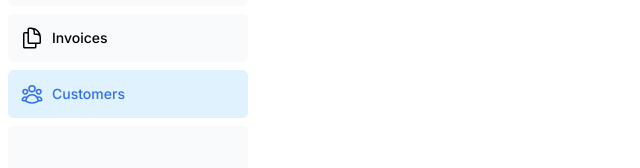
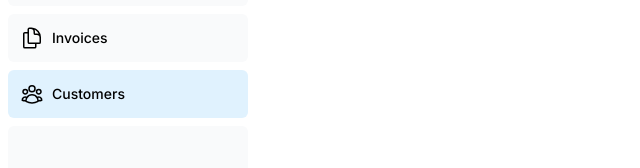
Before and after one commit to 3liswaid2023/myNextjs, a Next.js app in the folder nextjs-dashboard/: page /dashboard/customers in a window 1280 px wide. Shown: the part 226-394 px from the top of the page, without its empty margins (0-640 px from the left). Built offline with nearby package versions, Linux system fonts and the light colour scheme; a web font is replaced by a local one.

Commit message:
Red after Chapter 6

```diff
--- a/nextjs-dashboard/app/ui/dashboard/nav-links.tsx
+++ b/nextjs-dashboard/app/ui/dashboard/nav-links.tsx
@@ -37,7 +37,7 @@ export default function NavLinks() {
             className={clsx(
               'flex h-[48px] grow items-center justify-center gap-2 rounded-md bg-gray-50 p-3 text-sm font-medium hover:bg-sky-100 hover:text-blue-600 md:flex-none md:justify-start md:p-2 md:px-3',
               {
-                'bg-sky-100 text-blue-600': pathname === link.href,
+                'bg-sky-100 text-Red-600': pathname === link.href,
               },
             )}
           >
```
